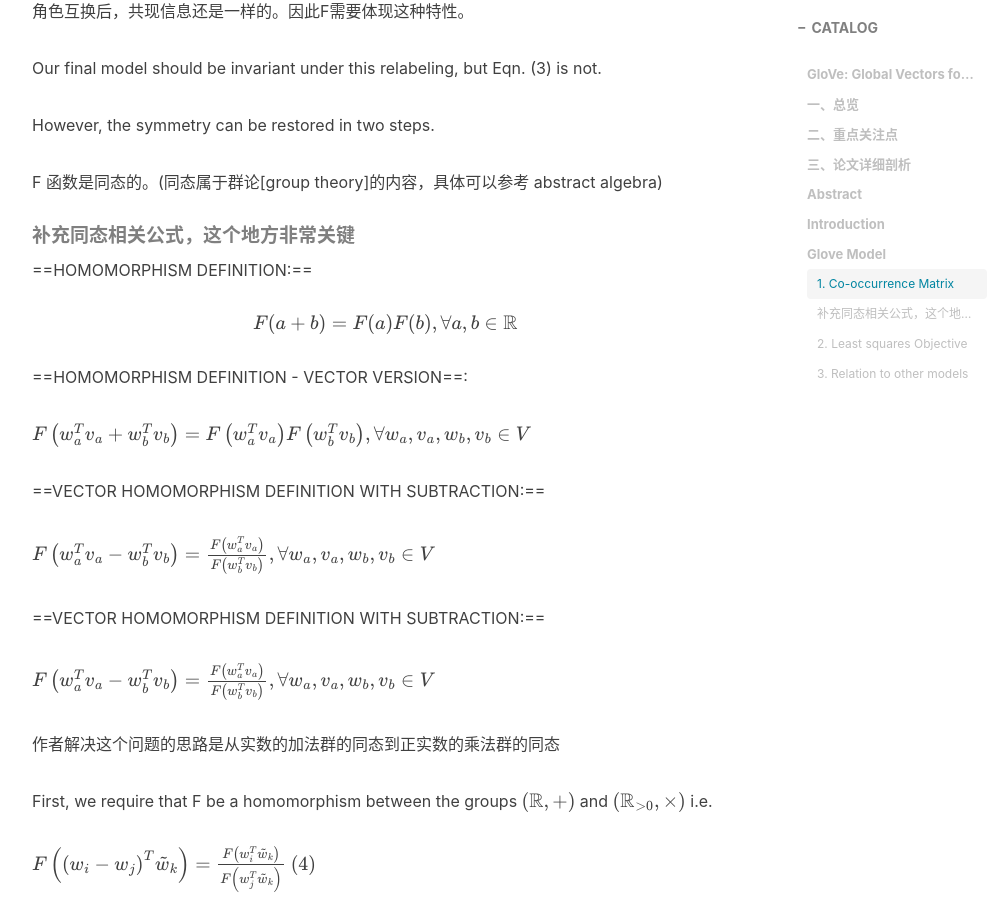
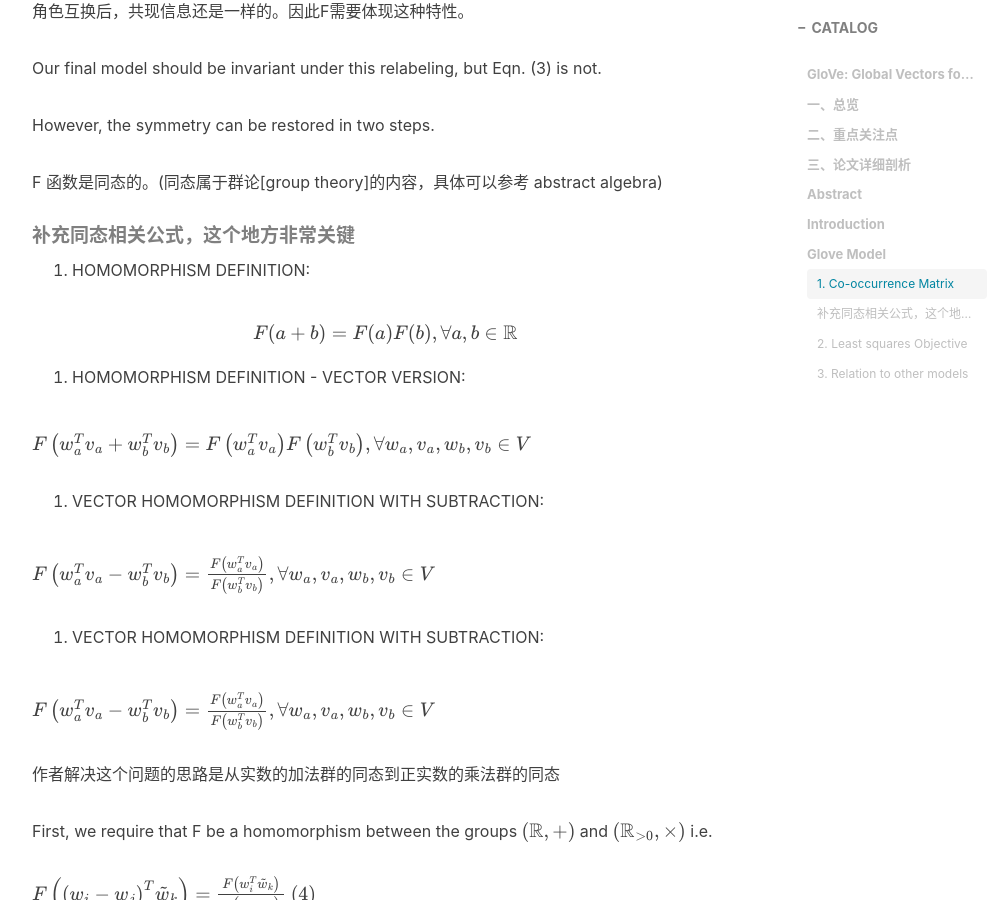
Before and after one commit to lvjiujin/lvjiujin.github.io, a Jekyll site: the page built from _posts/2020-7-07-Glove模型.md, in a window 1280 px wide and 900 px high, scrolled down 5652 px. Shown: the whole window, without its empty margins (233-1237 px from the left). Built offline with Jekyll 4.4.1, drawn with Linux system fonts in a browser that asks for light colours; nearby versions of some CDN libraries; formulas are drawn with MathJax 3; comment, search, counter and statistics services are not loaded; part of the change alters nothing that is shown.

```diff
--- a/_posts/2020-7-07-Glove模型.md
+++ b/_posts/2020-7-07-Glove模型.md
@@ -173,19 +173,19 @@ F 函数是同态的。(同态属于群论[group theory]的内容，具体可以
 
 #####  补充同态相关公式，这个地方非常关键
 
-==HOMOMORPHISM DEFINITION:==
+1.  HOMOMORPHISM DEFINITION:
 
 $$F(a+b)=F(a) F(b), \forall a, b \in \mathbb{R}$$
 
-==HOMOMORPHISM DEFINITION - VECTOR VERSION==:
+2. HOMOMORPHISM DEFINITION - VECTOR VERSION:
 
 $F\left(w_{a}^{T} v_{a}+w_{b}^{T} v_{b}\right)=F\left(w_{a}^{T} v_{a}\right) F\left(w_{b}^{T} v_{b}\right), \forall w_{a}, v_{a}, w_{b}, v_{b} \in V$
 
-==VECTOR HOMOMORPHISM DEFINITION WITH SUBTRACTION:==
+3. VECTOR HOMOMORPHISM DEFINITION WITH SUBTRACTION:
 
 $F\left(w_{a}^{T} v_{a}-w_{b}^{T} v_{b}\right)=\frac{F\left(w_{a}^{T} v_{a}\right)}{F\left(w_{b}^{T} v_{b}\right)}, \forall w_{a}, v_{a}, w_{b}, v_{b} \in V$
 
-==VECTOR HOMOMORPHISM DEFINITION WITH SUBTRACTION:==
+4. VECTOR HOMOMORPHISM DEFINITION WITH SUBTRACTION:
 
 $F\left(w_{a}^{T} v_{a}-w_{b}^{T} v_{b}\right)=\frac{F\left(w_{a}^{T} v_{a}\right)}{F\left(w_{b}^{T} v_{b}\right)}, \forall w_{a}, v_{a}, w_{b}, v_{b} \in V$
 
```
